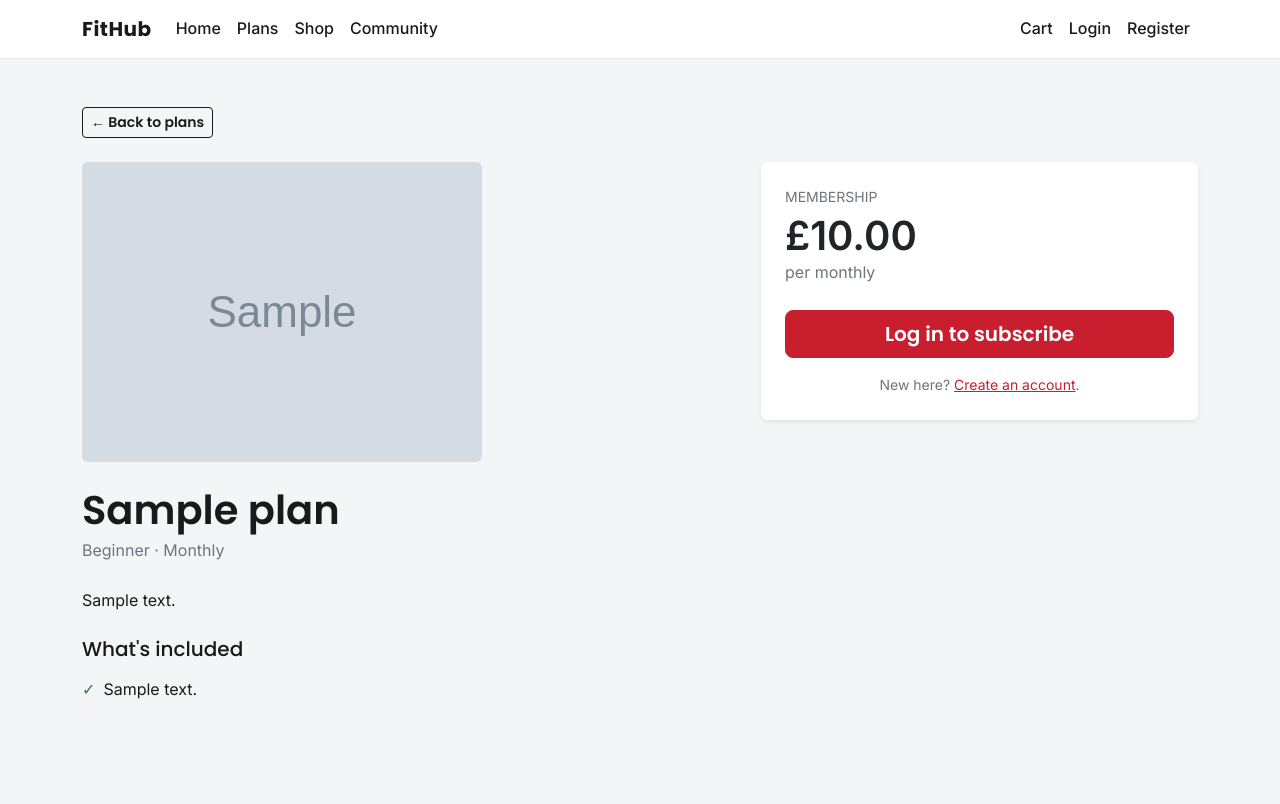
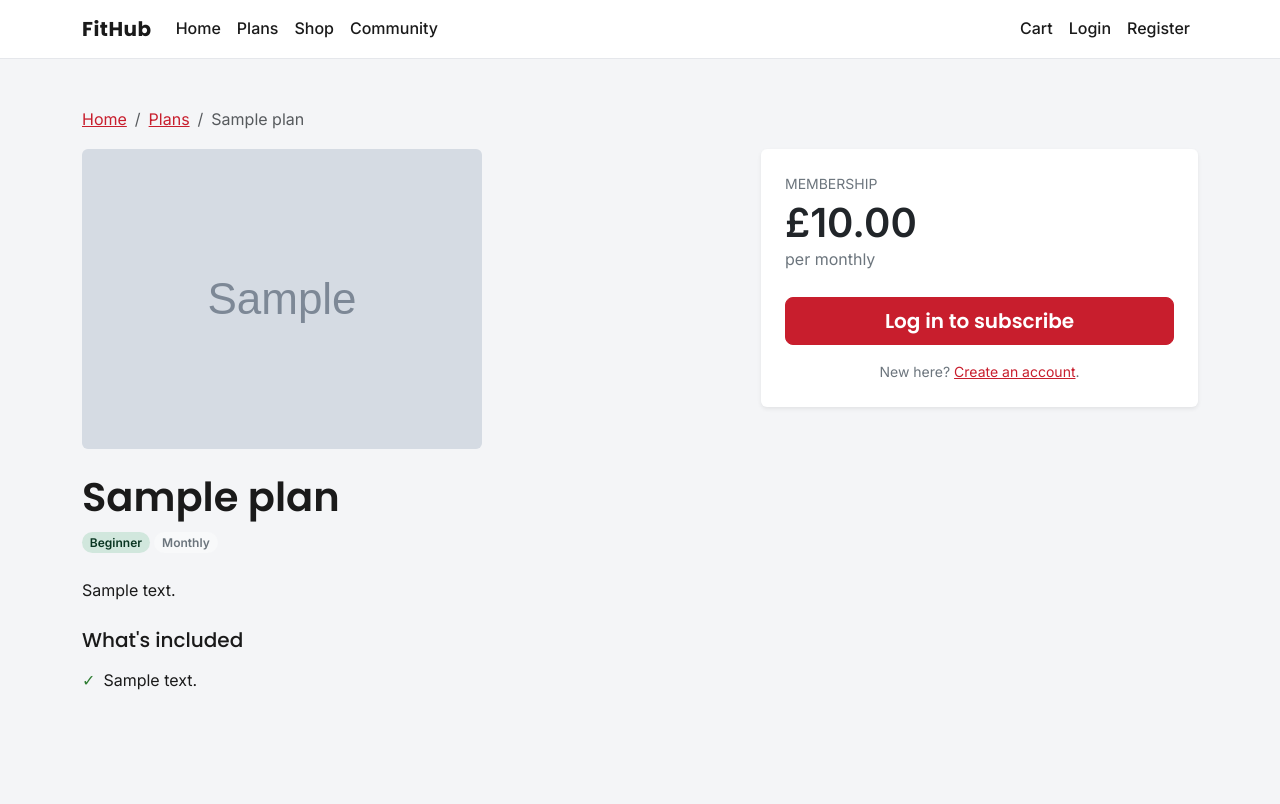
Before and after one commit to rpires71/milestone-4, a Django app: a page that uses plans/templates/plans/plan_detail.html in a window 1280 px wide. Shown: the top 804 px of the page. Run offline with Django 4.2, Linux system fonts and the light colour scheme; tables that the repository leaves empty hold one stand-in row (values such as "Sample post"); grey boxes marked "Sample" are stand-in pictures; some libraries are stand-ins or nearby versions.

Commit message:
feat: add breadcrumb, tier badge and similar plans to plan detail

```diff
--- a/plans/templates/plans/plan_detail.html
+++ b/plans/templates/plans/plan_detail.html
@@ -5,7 +5,14 @@
 {% block content %}
 <main id="main-content" class="container py-5">
 
-  <a href="{% url 'plans' %}" class="btn btn-outline-dark btn-sm mb-4">&larr; Back to plans</a>
+  <!-- Breadcrumb -->
+  <nav aria-label="breadcrumb">
+    <ol class="breadcrumb">
+      <li class="breadcrumb-item"><a href="{% url 'home' %}">Home</a></li>
+      <li class="breadcrumb-item"><a href="{% url 'plans' %}">Plans</a></li>
+      <li class="breadcrumb-item active" aria-current="page">{{ plan.name }}</li>
+    </ol>
+  </nav>
 
   <div class="row g-5">
 
@@ -19,10 +26,19 @@
         </div>
       {% endif %}
 
-      <h1 class="mb-1">{{ plan.name }}</h1>
-      <p class="text-secondary text-capitalize mb-4">
-        {{ plan.get_tier_display }} &middot; {{ plan.get_billing_interval_display }}
-      </p>
+      <h1 class="mb-2">{{ plan.name }}</h1>
+
+      <!-- Meta row: tier + interval badges -->
+      <div class="mb-4">
+        {% if plan.tier == 'beginner' %}
+          <span class="badge rounded-pill bg-success-subtle text-success-emphasis">Beginner</span>
+        {% elif plan.tier == 'intermediate' %}
+          <span class="badge rounded-pill bg-warning-subtle text-warning-emphasis">Intermediate</span>
+        {% else %}
+          <span class="badge rounded-pill bg-primary-subtle text-primary-emphasis">Advanced</span>
+        {% endif %}
+        <span class="badge rounded-pill bg-light text-secondary">{{ plan.get_billing_interval_display }}</span>
+      </div>
 
       {% if plan.description %}
         <p class="mb-4">{{ plan.description }}</p>
@@ -72,5 +88,29 @@
     </div>
 
   </div>
+
+  <!-- Similar Plans -->
+  {% if similar_plans %}
+    <section class="mt-5 pt-4 border-top">
+      <h2 class="h4 mb-4">Similar Plans</h2>
+      <div class="row g-4">
+        {% for sp in similar_plans %}
+          <div class="col-12 col-md-4">
+            <div class="card h-100">
+              <div class="card-body d-flex flex-column">
+                <h3 class="h6 mb-1">{{ sp.name }}</h3>
+                <p class="text-secondary small mb-2 text-capitalize">
+                  {{ sp.get_tier_display }} &middot; {{ sp.get_billing_interval_display }}
+                </p>
+                <p class="fw-bold mb-3">&pound;{{ sp.price }}</p>
+                <a href="{% url 'plan_detail' sp.slug %}" class="btn btn-outline-dark btn-sm mt-auto">View Plan</a>
+              </div>
+            </div>
+          </div>
+        {% endfor %}
+      </div>
+    </section>
+  {% endif %}
+
 </main>
 {% endblock %}
--- a/plans/views.py
+++ b/plans/views.py
@@ -14,7 +14,11 @@ def all_plans(request):
 def plan_detail(request, slug):
     """Display an individual plan with its features."""
     plan = get_object_or_404(Plan, slug=slug, status='published')
-    return render(request, 'plans/plan_detail.html', {'plan': plan})
+    similar_plans = Plan.objects.filter(
+        status='published'
+    ).exclude(pk=plan.pk)[:3]
+    context = {'plan': plan, 'similar_plans': similar_plans}
+    return render(request, 'plans/plan_detail.html', context)
 
 
 @login_required
```
